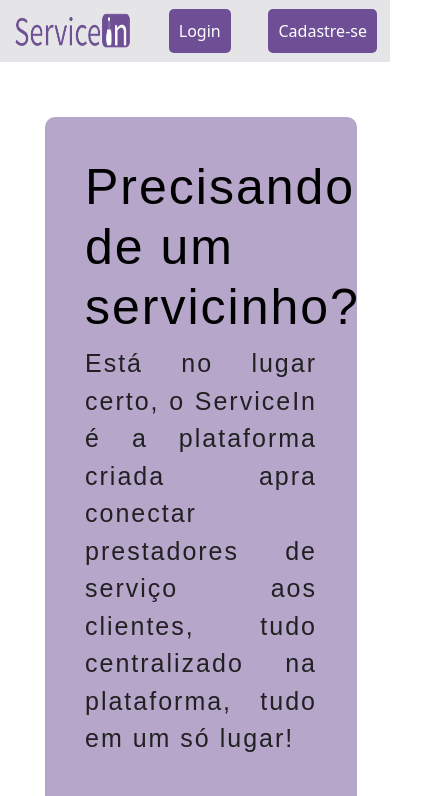
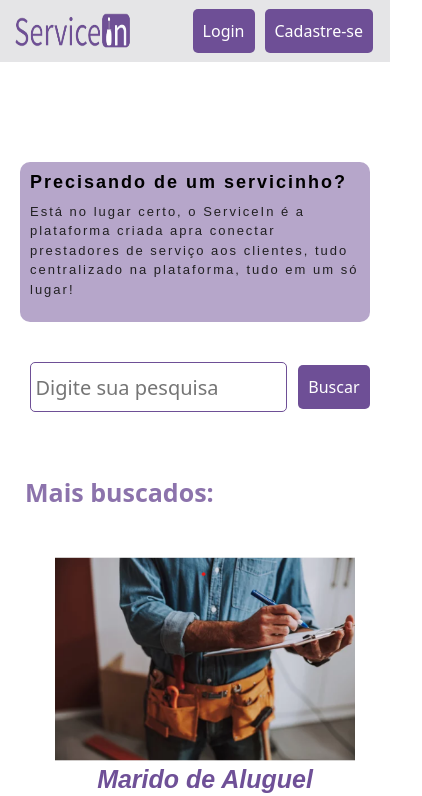
Before and after one commit to ICEI-PUC-Minas-PMV-ADS/pmv-ads-2024-1-e1-proj-web-t09-pmv-ads-2024-1-e1-projservicein, a plain HTML site: page codigo-fonte/inicio.HTML in a window 390 px wide. Shown: the top 796 px of the page, 422 px wide, since content can reach past the window. Drawn offline with nearby package versions, Linux system fonts and the light colour scheme; files whose address does not match are found by name.

Commit message:
Update inicio.css
Correção botoes do cabeçalho e ajuste de responsividade.

```diff
--- a/codigo-fonte/inicio.css
+++ b/codigo-fonte/inicio.css
@@ -7,23 +7,23 @@
     grid-template-columns: 1fr;
     grid-template-rows: auto;
     grid-template-areas: "navbar"
-    "texto"
-    "busca"
-    "titmaisbuscados"
-    "maisbuscados"
-    "rodape";
+        "texto"
+        "busca"
+        "titmaisbuscados"
+        "maisbuscados"
+        "rodape";
     row-gap: 10px;
     column-gap: 0px;
 }
 
 .navbar {
-    display: flex;
-    justify-content: flex-end;
     background-color: hsl(225, 3%, 70%, 33%);
-    padding: 1px 20px;
+    padding: 1px 10px;
     margin: none;
     border: none;
     grid-area: navbar;
+    box-sizing: border-box;
+    overflow: auto;
 }
 
 .btnlogin {
@@ -36,7 +36,8 @@ font-size: 16px;
 border: 0;
 margin: 1px;
 display: flex;
-justify-content: flex-end;
+margin-left: auto ;
+margin-right: 10px;
 
 }
 
@@ -45,22 +46,22 @@ background-color:  hsla(266, 31%, 45%);
 color: #ffffff;
 padding: 10px 10px;
 border-radius: 5px; /* Adicionar borda arredondada */
-cursor: pointer; /* Alterar o cursor para indicar interatividade */
+cursor: pointer; /* cursor */
 font-size: 16px;
 border: 0;
-margin: 1px;
-float:right;
+margin-right: 5px;
+
 }
 
 .navbar .logo img {
     align-items:start;
     width: 120px;
     height: 40px;
-    margin: 0;
-    border: 0;
-    padding-left: 0%;
     justify-content: left;
+    border-color: #212022;
+
 }
+
 
 /* meio da página */
 
@@ -104,7 +105,7 @@ float:right;
     grid-area: busca;
     height: 50px;
     width: 90%;
-    padding: 5px; /* Adicione algum preenchimento para melhorar a aparência */
+    padding: 5px;
     font-size: 20px;
     border: 1px solid hsla(266, 31%, 45%);
     border-radius: 5px;
@@ -117,8 +118,8 @@ float:right;
     color: #ffffff;
     padding: 10px 10px;
     border: none;
-    border-radius: 5px; /* Adicionar borda arredondada */
-    cursor: pointer; /* Alterar o cursor para indicar interatividade */
+    border-radius: 5px;
+    cursor: pointer;
     font-size: 16px;
     margin: 1px;
     align-items: center;
@@ -126,25 +127,16 @@ float:right;
 
 .titmaisbuscados  {
     color: rgb(111, 80, 151, 0.8);
-    font-weight: 700;
-    font-size: 50px;
-    justify-content:flex-start;
+    font-weight: 600;
+    font-size: 45px;
     flex-flow: row wrap;
     font-style:initial;
-    display: inline-block;
-    position: relative;
     width: 90%;
-    padding: 20px; /* Adicione algum preenchimento para melhorar a aparência */
+    padding: 20px;
     margin: 5px;
     grid-area: titmaisbuscados;
 
 }
-
-#maisbuscados img {
-    width: 400px;
-    display: block;
-    margin: 0 auto;
-    }
 
 #maisbuscados {
     color: rgb(111, 80, 151);
@@ -157,7 +149,15 @@ float:right;
     align-items: center;
     margin: 30px 10px 30px;
     grid-area: maisbuscados;
+
 }
+
+#maisbuscados img {
+    width: 300px;
+    display: block;
+    margin: 0 auto;
+    }
+
 
 
 /* rodapé */
@@ -183,13 +183,47 @@ footer {
     .wrapper {
         display: grid;
         grid-template-columns: 1fr;
-        grid-template-rows: 1fr;
+        grid-template-rows: 70px 200px 1fr;
         grid-template-areas: "navbar"
-        "texto"
-        "busca"
+        "texto busca"
         "maisbuscados"
         "rodape";
         row-gap: 10px;
         column-gap: 20px;
     }
+
+    .texto {
+        padding: 10px;
+        margin: 20px;
+
+    }
+    .texto h1 {
+        text-align:left;
+        font-weight: 600;
+        font-size: 18px;
+    }
+
+    .texto p {
+        text-align:left;
+        font-size: 13px;
+    }
+
+    .busca {
+        margin: 0 auto;
+        width:90%;
+
+    }
+
+    .titmaisbuscados  {
+        font-weight: 600;
+        font-size: 25px;
+        margin: 5px;
+
+    }
+
+    footer {
+       font-size: 10px;
+
+    }
+
 }
```
